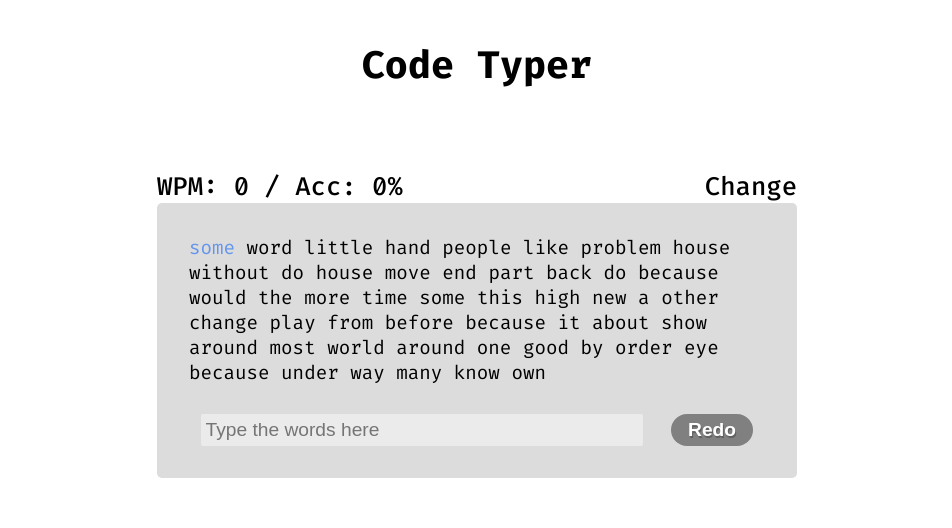
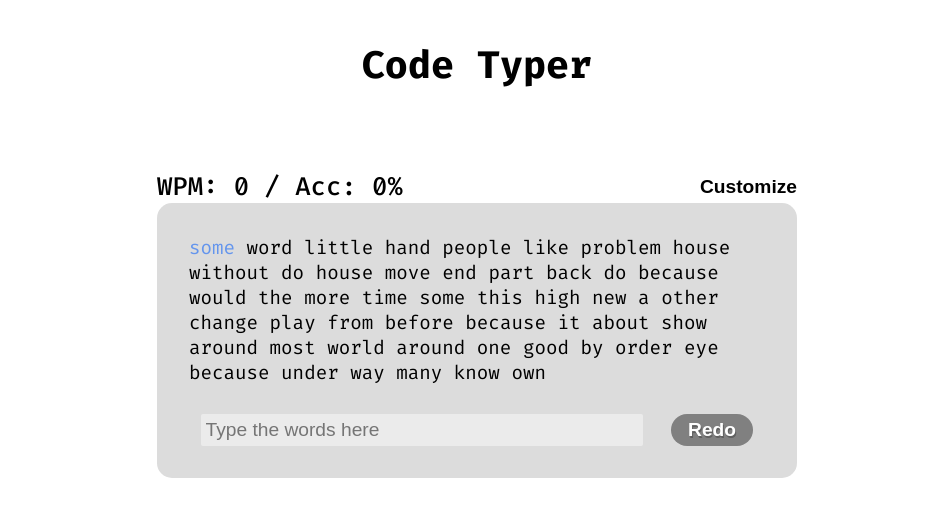
Before and after one commit to PandaStripes11/code-typer, a Next.js app: page / in a window 1280 px wide. Shown: the top 528 px of the page, without its empty margins (163-1115 px from the left). Built offline with nearby package versions, Linux system fonts and the light colour scheme.

Commit message:
Customizing display addition

```diff
--- a/components/Credits/Credits.module.css
+++ b/components/Credits/Credits.module.css
@@ -14,3 +14,9 @@
 .a:hover {
     text-decoration: underline;
 }
+
+@media only screen and (max-width: 800px) {
+    .footer {
+        display: none;
+    }
+}
--- /dev/null
+++ b/components/CustomizeDisplay/CustomizeDisplay.js
@@ -0,0 +1,15 @@
+import CustomizeDisplayStyles from './CustomizeDisplay.module.css'
+
+export default function CustomizeDisplay(props) {
+    return (
+        <section
+            className={
+                props.display ? CustomizeDisplayStyles.sectionActive : CustomizeDisplayStyles.sectionInactive
+            }
+        >
+            <div className={CustomizeDisplayStyles.div}>
+                <h3 className={CustomizeDisplayStyles.title}>Welcome to the Customizer</h3>
+            </div>
+        </section>
+    )
+}
--- /dev/null
+++ b/components/CustomizeDisplay/CustomizeDisplay.module.css
@@ -0,0 +1,31 @@
+@import url('https://fonts.googleapis.com/css2?family=Poppins:ital,wght@0,100;0,200;0,300;0,400;0,500;0,600;0,700;0,800;0,900;1,100;1,200;1,300;1,400;1,500;1,600;1,700;1,800;1,900&display=swap');
+
+.sectionActive {
+    position: fixed;
+    width: 100%;
+    height: 100%;
+    z-index: 5;
+    background-color: rgba(210, 210, 210, 0.8);
+    top: 0;
+    left: 0;
+    display: flex;
+    justify-content: center;
+    align-items: center;
+    font-family: Poppins, sans-serif;
+}
+.sectionInactive {
+    display: none;
+}
+
+.div {
+    height: 75%;
+    width: 400px;
+    background-color: white;
+    border-radius: 25px;
+    padding: 1%;
+}
+
+.title {
+    text-align: center;
+    font-weight: 600;
+}
--- a/components/TypingBox/StatsDisplay/StatsDisplay.js
+++ b/components/TypingBox/StatsDisplay/StatsDisplay.js
@@ -1,10 +1,17 @@
 import StatsDisplayStyles from './StatsDisplay.module.css'
 
 export default function StatsDisplay(props) {
+    const handleClick = () => {
+        props.setCustomizeDisplay(true)
+    }
+
     return (
         <div className={StatsDisplayStyles.fullDisplay}>
             <h3>WPM: {props.wpm} / Acc: {props.acc}%</h3>
-            <h3>Change</h3>
+            <button
+                className={StatsDisplayStyles.button}
+                onClick={handleClick}
+            >Customize</button>
         </div>
     )
 }
--- a/components/TypingBox/StatsDisplay/StatsDisplay.module.css
+++ b/components/TypingBox/StatsDisplay/StatsDisplay.module.css
@@ -3,3 +3,14 @@
     display: flex;
     justify-content: space-between;
 }
+
+.button {
+    outline: none;
+    background: none;
+    border: none;
+}
+.button:hover {
+    color: rgba(20, 20, 20, 0.6);
+    text-decoration: underline;
+    cursor: pointer;
+}
--- a/components/TypingBox/TypingBox.js
+++ b/components/TypingBox/TypingBox.js
@@ -5,8 +5,9 @@ import Passage from './Passage/Passage.js'
 import TypingInput from './TypingInput/TypingInput.js'
 
 import TypingBoxStyles from './TypingBox.module.css'
+import { loadGetInitialProps } from 'next/dist/next-server/lib/utils'
 
-export default function TypingBox() {
+export default function TypingBox(props) {
     const [text, setText] = useState('')
     const [updater, setUpdater] = useState(0)
     const [currentWord, setCurrentWord] = useState(0)
@@ -132,6 +133,7 @@ export default function TypingBox() {
             <StatsDisplay
                 wpm={wpm}
                 acc={acc}
+                setCustomizeDisplay={props.setCustomizeDisplay}
             />
             <div className={TypingBoxStyles.typingBox}>
                 <Passage
--- a/components/TypingBox/TypingBox.module.css
+++ b/components/TypingBox/TypingBox.module.css
@@ -6,7 +6,7 @@
 
 .typingBox {
     width: 100%;
-    border-radius: 5px;
+    border-radius: 15px;
     background-color: rgb(220, 220, 220);
     padding: 5%;
 }
--- a/pages/index.js
+++ b/pages/index.js
@@ -1,8 +1,13 @@
 import Head from 'next/head'
 import TypingBox from '../components/TypingBox/TypingBox'
 import Credits from '../components/Credits/Credits'
+import CustomizeDisplay from '../components/CustomizeDisplay/CustomizeDisplay'
+
+import {useState} from 'react'
 
 export default function App() {
+    const [customize, setCustomize] = useState(false)
+
     return (
         <>
             <Head>
@@ -11,7 +16,8 @@ export default function App() {
                 <title>Code Typer</title>
             </Head>
             <h1>Code Typer</h1>
-            <TypingBox />
+            <TypingBox setCustomizeDisplay={setCustomize}/>
+            <CustomizeDisplay display={customize} setCustomizeDisplay={setCustomize}/>
             <Credits />
         </>
     )
```
